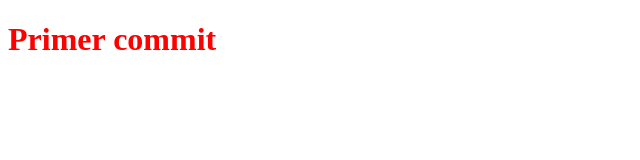
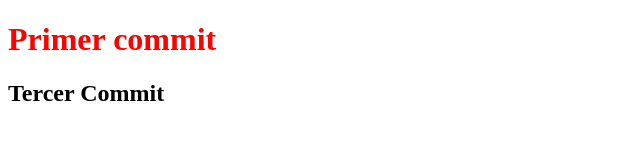
Before and after one commit to ailenbla/jueves--noche, a plain HTML site: page index.html in a window 1280 px wide. Shown: the whole page, without its empty margins (0-640 px from the left). Drawn offline with Linux system fonts and the light colour scheme.

Commit message:
Tercer Commit

```diff
--- a/index.html
+++ b/index.html
@@ -10,5 +10,6 @@
 </head>
 <body>
     <h1>Primer commit</h1>
+    <h2>Tercer Commit</h2>
 </body>
 </html>
```
